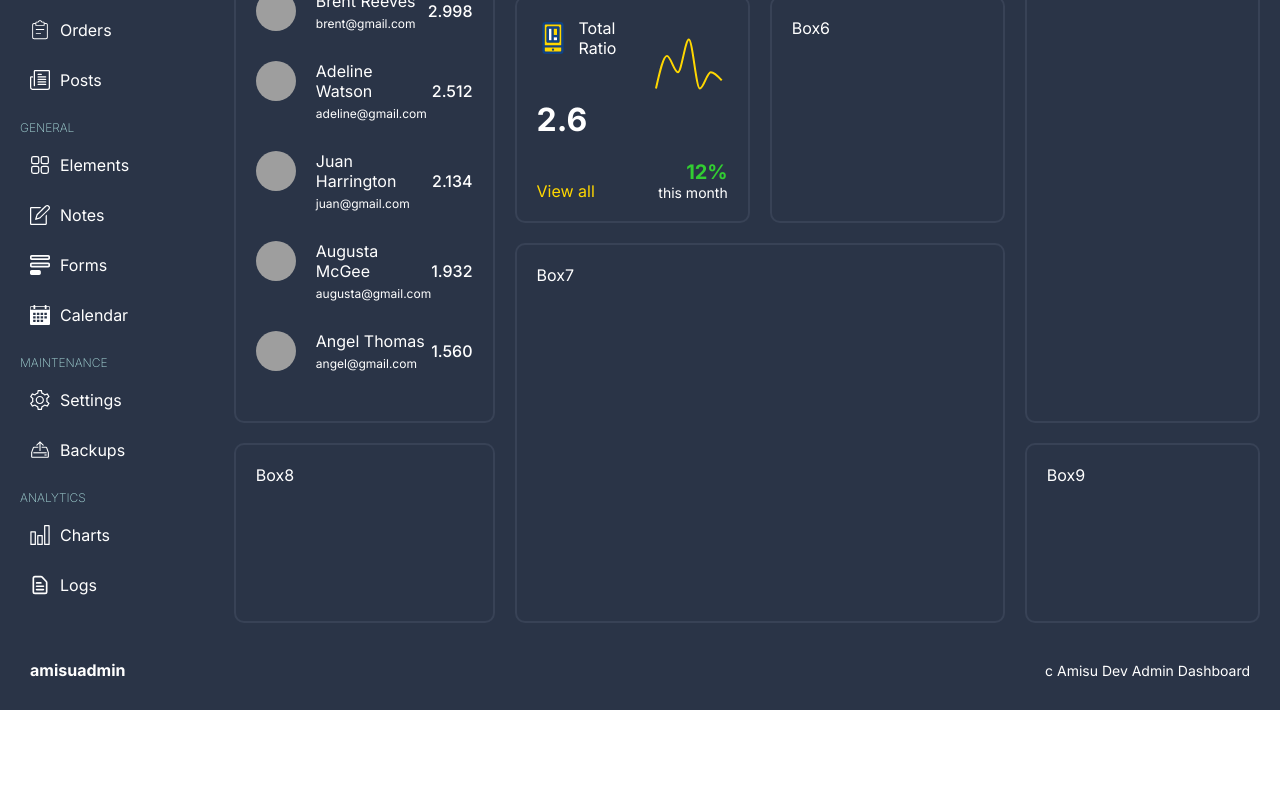
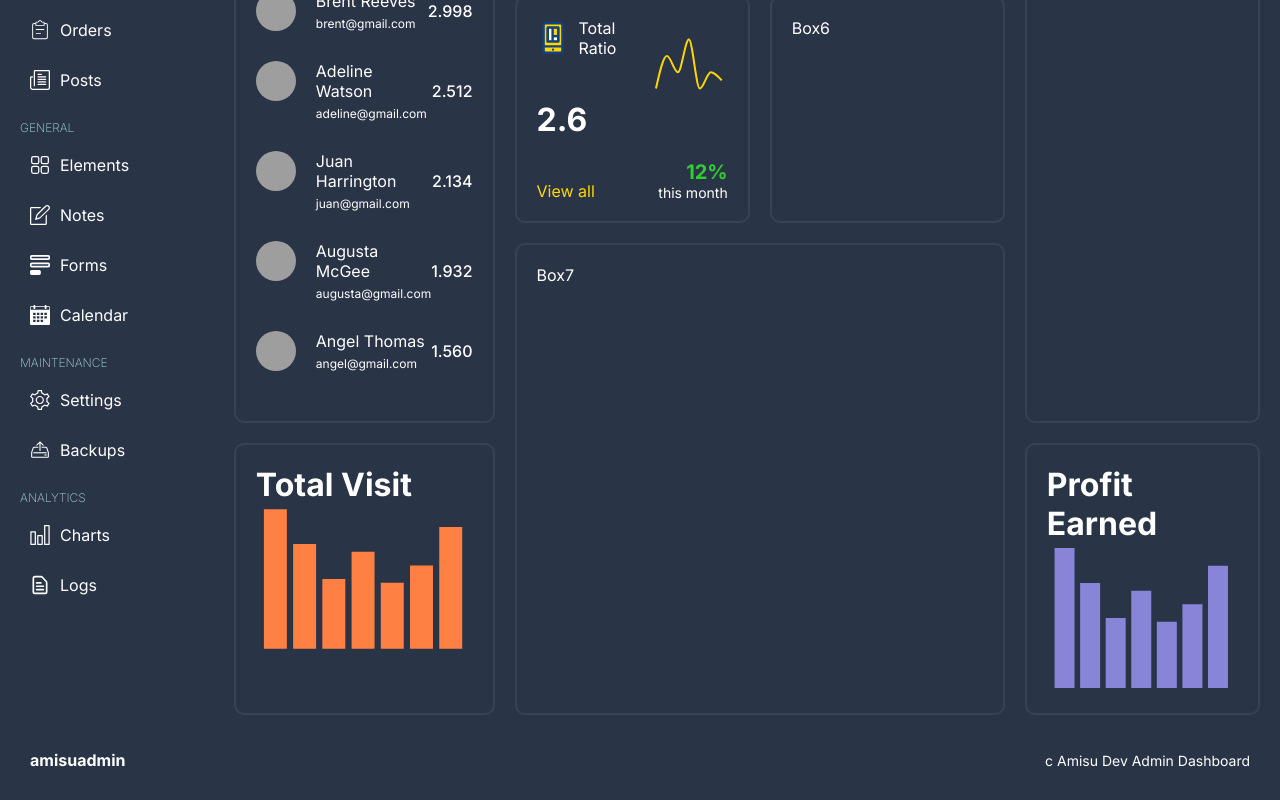
Before and after one commit to amisu-ctr/admin-ui, a React (Vite) app: page / in a window 1280 px wide. Shown: the part 327-1127 px from the top of the page. Before the commit the page ends 1037 px from the top, so only its background shows below. Built offline with nearby package versions, Linux system fonts and the light colour scheme; grey boxes are pictures that could not be loaded.

Commit message:
barchart box

```diff
--- a/src/components/barChartBox/BarchartBoxt.tsx
+++ b/src/components/barChartBox/BarchartBoxt.tsx
@@ -1,14 +1,23 @@
 import { Bar, BarChart, ResponsiveContainer, Tooltip } from "recharts"
+import './barchartBox.scss'
 
-const BarChartBox = (props) => {
+type Props = {
+    title:string;
+    color:string;
+    dataKey:string;
+    chartData:object[]
+}
+
+const BarChartBox = (props:Props) => {
     return (
         <div className="barChartBox">
             <h1>{props.title}</h1>
             <div className="chart">
-                <ResponsiveContainer width='100%' height='100%' >
+                <ResponsiveContainer width='99%' height={150} >
                     <BarChart  width={150} height={40} data={props.chartData}>
                         <Tooltip contentStyle={{background:"#2a3447", borderRadius:'5px'}}
                         labelStyle={{display: 'none'}}
+                        cursor={{fill:'none'}}
                         />
                         <Bar dataKey={props.dataKey} fill={props.color}
                          />
--- /dev/null
+++ b/src/components/barChartBox/barchartBox.scss
@@ -0,0 +1,14 @@
+.barChartBox {
+    width: 100%;
+    height: 100%
+
+    h1 {
+        font-size: 20px;
+        margin-bottom: 20px;
+    }
+
+    .chart{
+        height: 100%;
+    }
+
+}
--- a/src/pages/home/Home.tsx
+++ b/src/pages/home/Home.tsx
@@ -1,6 +1,7 @@
+import BarChartBox from '../../components/barChartBox/BarchartBoxt'
 import ChartBox from '../../components/chartBox/ChartBox'
 import TopBox from '../../components/topBox/TopBox'
-import { chartBoxConversion, chartBoxProduct, chartBoxRevenue, chartBoxUser } from '../../data'
+import { barChartBoxRevenue, barChartBoxVisit, chartBoxConversion, chartBoxProduct, chartBoxRevenue, chartBoxUser } from '../../data'
 import './home.scss'
 
 const Home = () => {
@@ -15,8 +16,8 @@ const Home = () => {
             <div className="box box5"><ChartBox {...chartBoxConversion}/></div>
             <div className="box box6" {...chartBoxRevenue}>Box6</div>
             <div className="box box7">Box7</div>
-            <div className="box box8">Box8</div>
-            <div className="box box9">Box9</div>
+            <div className="box box8"><BarChartBox {...barChartBoxVisit} /></div>
+            <div className="box box9"><BarChartBox {...barChartBoxRevenue} /></div>
         </div>
     )
 }
```
